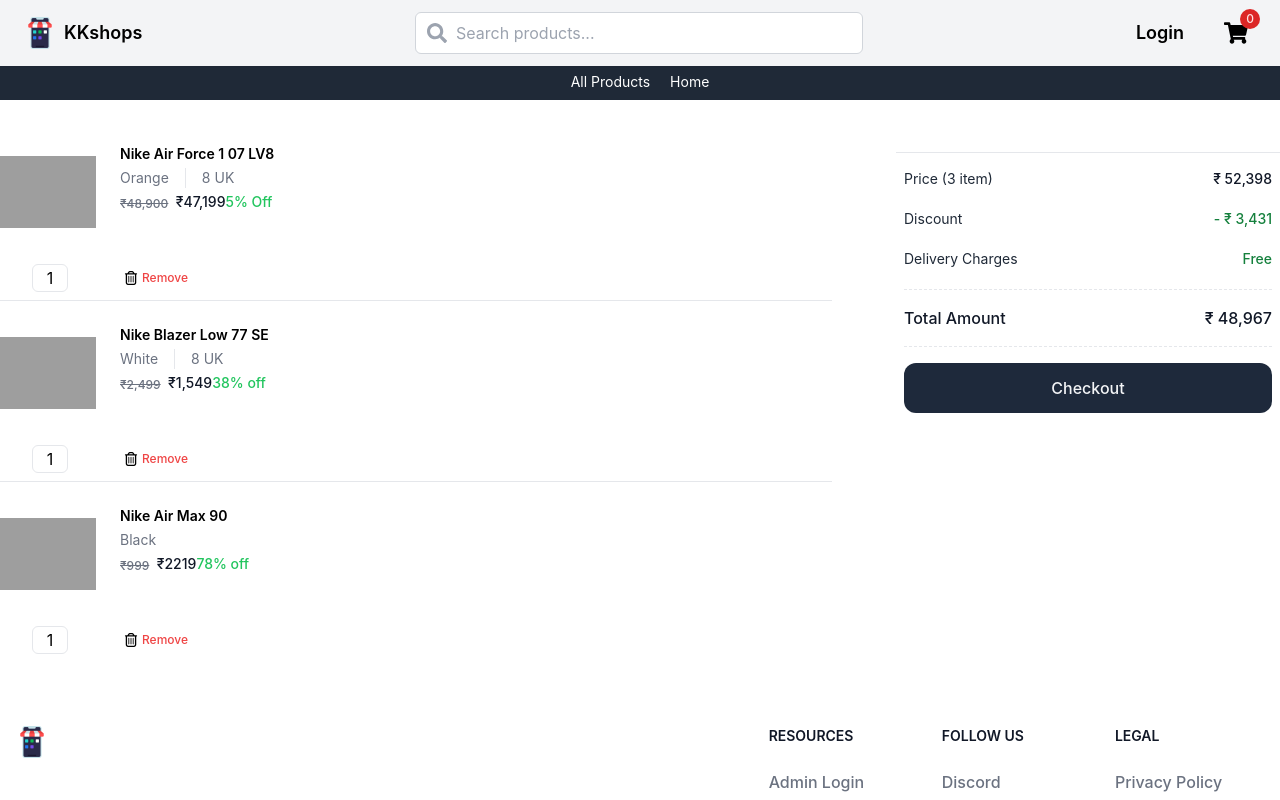
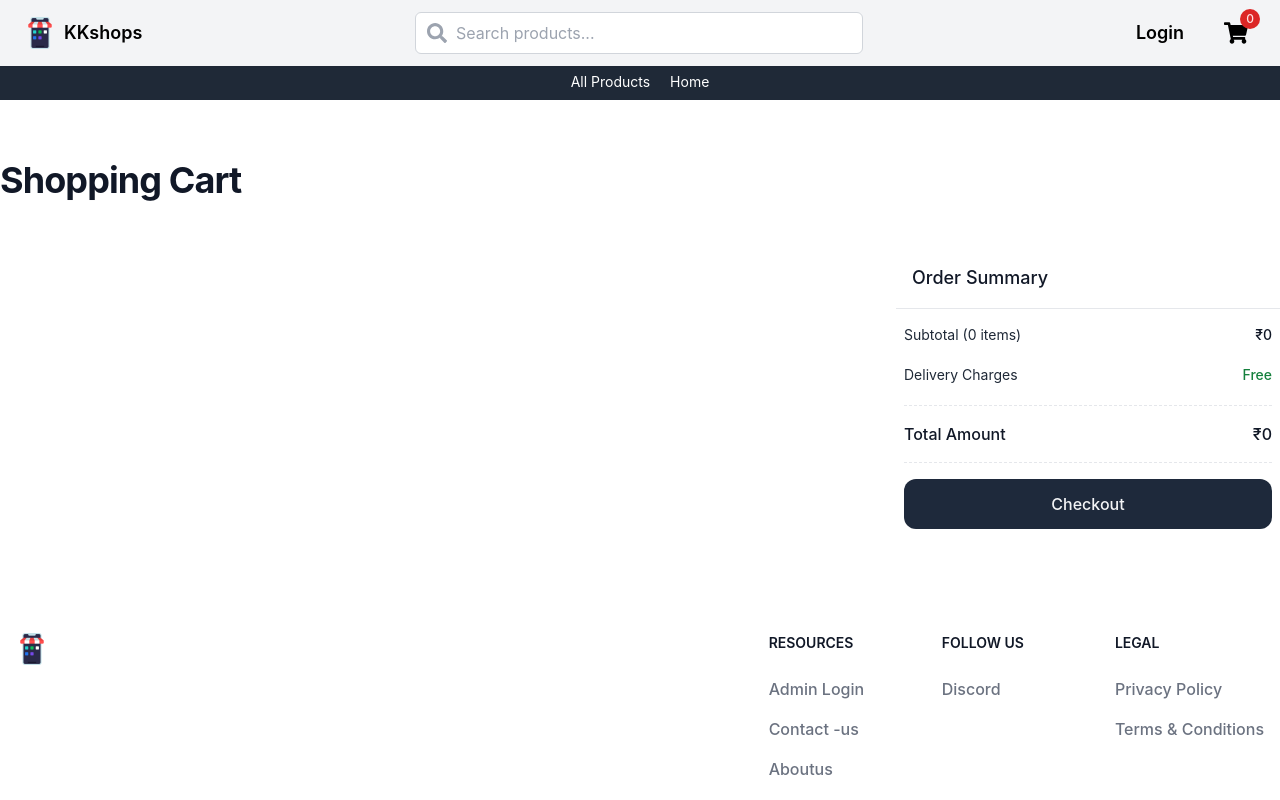
Before and after one commit to kunalkhairnar1198/EcomerseAppReact, a React (Create React App) app: page /cart-page in a window 1280 px wide. Shown: the top 800 px of the page. Built offline with nearby package versions, Linux system fonts and the light colour scheme; grey boxes are pictures that could not be loaded.

Commit message:
Add to cart handler when addtocart btn click then add cart to product and delete the cart product using redux toolkit

```diff
--- a/src/Pages/Cart/CartPage.js
+++ b/src/Pages/Cart/CartPage.js
@@ -1,6 +1,8 @@
 import React from 'react'
 import Layout from '../../Component/Layout/Layout'
-import { FaRegTrashCan } from 'react-icons/fa6'
+import { useDispatch, useSelector } from 'react-redux'
+import { FaRegTrashAlt } from 'react-icons/fa'
+import { cartSliceActions } from '../../Store/cart-Product-slice/cart-slice'
 
 const products = [
     {
@@ -42,24 +44,41 @@
 ]
 
 const CartPage = () => {
+    const dispatch = useDispatch()
+    const cartData = useSelector(state => state.cart.cartProducts);
+    console.log(cartData);
+
+    const cartItemTotal = cartData.map(item => item.qunatity).reduce((prevValue, currValue) => prevValue + currValue, 0);
+
+    const totalAmount = cartData.map(item => parseInt(item.price) * item.qunatity).reduce((prevValue, currValue) => prevValue + currValue, 0);
+    console.log(cartItemTotal, totalAmount)
+    const deliveryCharges = 0;
+
+    const addToCartHandler =(item)=>{
+        dispatch(cartSliceActions.addItemCart(item))
+    }
+
+    const deleteCartHandler =(item)=>{
+        dispatch(cartSliceActions.removeCartItem(item))
+    }
+
     return (
         <Layout>
-    <div className="container mx-auto mt-10 max-w-7xl  lg:px-0">
+            <div className="container mx-auto mt-32 max-w-7xl lg:px-0">
                 <div className="mx-auto max-w-2xl py-8 lg:max-w-7xl">
                     <h1 className="text-3xl font-bold tracking-tight text-gray-900 sm:text-4xl">
+                        Shopping Cart
                     </h1>
                     <form className="mt-12 lg:grid lg:grid-cols-12 lg:items-start lg:gap-x-12 xl:gap-x-16">
                         <section aria-labelledby="cart-heading" className="rounded-lg bg-white lg:col-span-8">
-                    <h2 id="cart-heading" className="sr-only">
-                    </h2>
+                            <h2 id="cart-heading" className="sr-only">Cart Items</h2>
                             <ul role="list" className="divide-y divide-gray-200">
-                        {products.map((product) => (
-                            <div key={product.id} className="">
-                                <li className="flex py-6 sm:py-6 ">
+                                {cartData.map((product) => (
+                                    <li key={product.id} className="flex py-6 sm:py-6">
                                         <div className="flex-shrink-0">
                                             <img
-                                            src={product.imageSrc}
-                                            alt={product.name}
+                                                src={product.productImageUrl}
+                                                alt={product.title}
                                                 className="sm:h-38 sm:w-38 h-24 w-24 rounded-md object-contain object-center"
                                             />
                                         </div>
@@ -68,92 +87,98 @@
                                                 <div>
                                                     <div className="flex justify-between">
                                                         <h3 className="text-sm">
-                                                        <a href={product.href} className="font-semibold text-black">
-                                                            {product.name}
+                                                            <a href={product.productImageUrl} className="font-semibold text-black">
+                                                                {product.title}
                                                             </a>
                                                         </h3>
                                                     </div>
                                                     <div className="mt-1 flex text-sm">
-                                                    <p className="text-sm text-gray-500">{product.color}</p>
-                                                    {product.size ? (
+                                                        <p className="text-sm text-gray-500">{product.category}</p>
+                                                        {product.size && (
                                                             <p className="ml-4 border-l border-gray-200 pl-4 text-sm text-gray-500">
                                                                 {product.size}
                                                             </p>
-                                                    ) : null}
+                                                        )}
                                                     </div>
                                                     <div className="mt-1 flex items-end">
-                                                    <p className="text-xs font-medium text-gray-500 line-through">
-                                                        {product.originalPrice}
+                                                        <p className="text-sm font-medium text-gray-900">
+                                                            ₹{product.price}
                                                         </p>
-                                                    <p className="text-sm font-medium text-gray-900">
-                                                        &nbsp;&nbsp;{product.price}
-                                                    </p>
-                                                    <p className="text-sm font-medium text-green-500">{product.discount}</p>
                                                     </div>
                                                 </div>
                                             </div>
-                                    </div>
-                                </li>
-                                <div className="mb-2 flex">
-                                    <div className="min-w-24 flex">
-                                        <button type="button" className="h-7 w-7">
+                                            <div className="mt-4 flex">
+                                                <div className="flex items-center">
+                                                    <button
+                                                        type="button"
+                                                        onClick={()=>deleteCartHandler(product.id)}
+                                                        className="h-7 w-7 text-gray-700 border border-gray-300"
+                                                    >
+                                                        -
                                                     </button>
                                                     <input
                                                         type="text"
                                                         className="mx-1 h-7 w-9 rounded-md border text-center"
-                                            defaultValue={1}
+                                                        value={product.qunatity}
+                                                        readOnly
                                                     />
-                                        <button type="button" className="flex h-7 w-7 items-center justify-center">
+                                                    <button
+                                                        type="button"
+                                                        onClick={()=>addToCartHandler(product)}
+                                                        className="flex h-7 w-7 items-center justify-center text-gray-700 border border-gray-300"
+                                                    >
+                                                        +
                                                     </button>
                                                 </div>
                                                 <div className="ml-6 flex text-sm">
                                                     <button type="button" className="flex items-center space-x-1 px-2 py-1 pl-0">
-                                              <FaRegTrashCan />
+                                                        <FaRegTrashAlt className="text-gray-500" />
                                                         <span className="text-xs font-medium text-red-500">Remove</span>
                                                     </button>
                                                 </div>
                                             </div>
                                         </div>
+                                    </li>
                                 ))}
                             </ul>
                         </section>
-                {/* Order summary */}
                         <section
                             aria-labelledby="summary-heading"
                             className="mt-16 rounded-md bg-white lg:col-span-4 lg:mt-0 lg:p-0"
                         >
                             <h2
                                 id="summary-heading"
-                        className=" border-b border-gray-200 px-4 py-3 text-lg font-medium text-gray-900 sm:p-4"
+                                className="border-b border-gray-200 px-4 py-3 text-lg font-medium text-gray-900 sm:p-4"
                             >
+                                Order Summary
                             </h2>
                             <div>
-                        <dl className=" space-y-1 px-2 py-4">
+                                <dl className="space-y-1 px-2 py-4">
                                     <div className="flex items-center justify-between">
-                                <dt className="text-sm text-gray-800">Price (3 item)</dt>
-                                <dd className="text-sm font-medium text-gray-900">₹ 52,398</dd>
+                                        <dt className="text-sm text-gray-800">Subtotal ({cartItemTotal} items)</dt>
+                                        <dd className="text-sm font-medium text-gray-900">₹{totalAmount}</dd>
                                     </div>
-                            <div className="flex items-center justify-between pt-4">
+                                    {/* <div className="flex items-center justify-between pt-4">
                                         <dt className="flex items-center text-sm text-gray-800">
                                             <span>Discount</span>
                                         </dt>
-                                <dd className="text-sm font-medium text-green-700">- ₹ 3,431</dd>
-                            </div>
+                                        <dd className="text-sm font-medium text-green-700">- ₹{discount}</dd>
+                                    </div> */}
                                     <div className="flex items-center justify-between py-4">
                                         <dt className="flex text-sm text-gray-800">
                                             <span>Delivery Charges</span>
                                         </dt>
                                         <dd className="text-sm font-medium text-green-700">Free</dd>
                                     </div>
-                            <div className="flex items-center justify-between border-y border-dashed py-4 ">
+                                    <div className="flex items-center justify-between border-y border-dashed py-4">
                                         <dt className="text-base font-medium text-gray-900">Total Amount</dt>
-                                <dd className="text-base font-medium text-gray-900">₹ 48,967</dd>
+                                        <dd className="text-base font-medium text-gray-900">₹{totalAmount + deliveryCharges}</dd>
                                     </div>
                                 </dl>
                                 <div className="px-2 pb-4 font-medium text-green-700">
                                     <div className="flex gap-4 mb-6">
                                         <button
-                                className="w-full px-4 py-3 text-center text-gray-100 bg-slate-800 border border-transparent dark:border-gray-700 hover:border-dark-700 hover:text-dark-700 hover:bg-slate-500 rounded-xl"
+                                            className="w-full px-4 py-3 text-center text-gray-100 bg-slate-800 border border-transparent hover:border-dark-700 hover:text-dark-700 hover:bg-slate-500 rounded-xl"
                                         >
                                             Checkout
                                         </button>
@@ -165,7 +190,7 @@
                 </div>
             </div>
         </Layout>
-  )
+    );
 }
 
-export default CartPage
+export default CartPage;
--- a/src/Store/Store.js
+++ b/src/Store/Store.js
@@ -2,11 +2,12 @@
 import  loaderReducer  from "./Ui-Slice/ui-slice";
 import AuthReducer from "./auth-slice/auth-slice";
 import AdminProductReducer from "./adminProuct-slice/admin-product-slice";
-
+import CartReducer from "./cart-Product-slice/cart-slice";
 export const store = configureStore({
     reducer:{
         ui:loaderReducer,
         auth:AuthReducer,
-        admin_products:AdminProductReducer
+        admin_products:AdminProductReducer,
+        cart : CartReducer,
     }
 })
--- /dev/null
+++ b/src/Store/cart-Product-slice/cart-slice.js
@@ -0,0 +1,57 @@
+import { createSlice } from "@reduxjs/toolkit"
+
+const cartState ={
+    cartProducts:[],
+    totalQuantity:0
+}
+
+const CartSlice = createSlice({
+name: 'cart',
+initialState:cartState,
+reducers:{
+    replaceCart(state, action){
+        console.log('REplace to cart')
+        state.totalQuantity = action.payload.totalQuantity;
+        state.cartProducts = action.payload.cartProducts;
+        console.log(state.cartProducts)
+    },
+    addItemCart(state, action){
+        console.log('Add to cart')
+        const newItem = action.payload;
+        const existingItem = state.cartProducts.find((item) => item.id === newItem.id);
+            state.totalQuantity++
+            if(!existingItem){
+                state.cartProducts.push({
+                    id : newItem.id,
+                    title:newItem.title,
+                    category:newItem.category,
+                    description:newItem.description,
+                    price:newItem.price,
+                    totalPrice:newItem.price,
+                    productImageUrl:newItem.productImageUrl,
+                    qunatity : 1,
+                    })
+            }else{
+                existingItem.qunatity++;
+                existingItem.totalPrice = parseInt(existingItem.totalPrice) + parseInt(newItem.price);
+            }
+            console.log(state.cartProducts)
+    },
+    removeCartItem(state, action){
+        const id = action.payload;
+        console.log(action.payload)
+        const existingItem = state.cartProducts.find((item)=>item.id === id);
+        state.totalQuantity--;
+        if(existingItem.qunatity ==1){
+            state.cartProducts = state.cartProducts.filter((item)=> item.id !== id);
+
+        }else{
+            existingItem.qunatity--;
+            existingItem.totalPrice =parseInt(existingItem.totalPrice) - parseInt(existingItem.price);
+        }
+    }
+}
+})
+
+export const cartSliceActions= CartSlice.actions;
+export default CartSlice.reducer;
```
Also changed, not shown: src/Component/HomeProducts/HomepageProduct/HomepageProductcard.js (+8 -1 lines), src/Component/Layout/MainNavigation.js (+4 -3 lines), src/Pages/AllProducts/Products/AllProducts.js (+8 -1 lines), src/Pages/Category/Categorypage.js (+11 -2 lines). Lines whose indentation alone changed are shown as unchanged.
